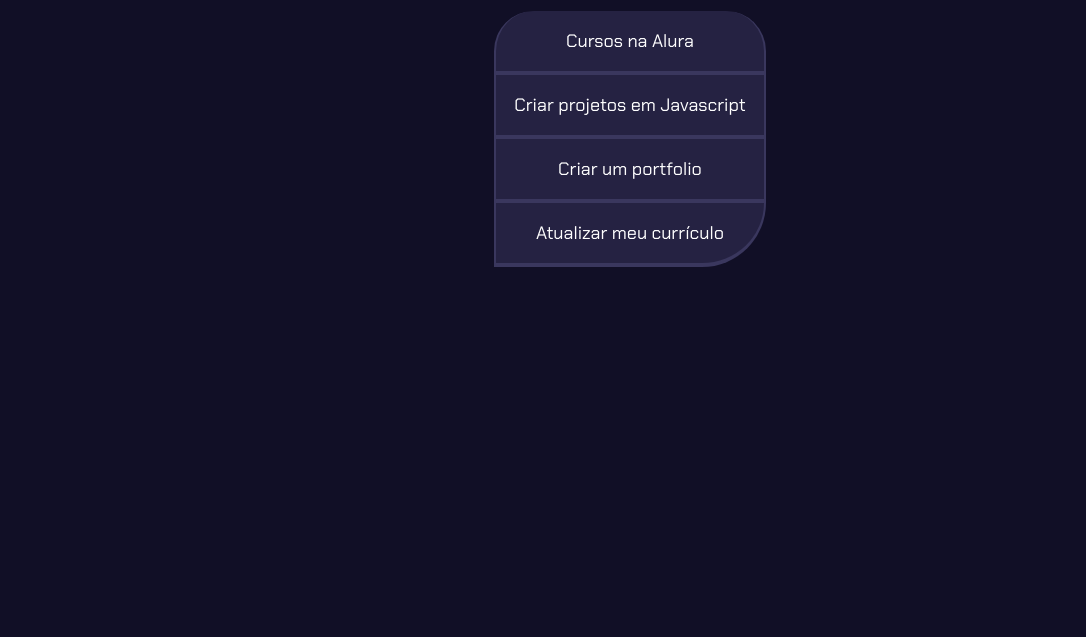
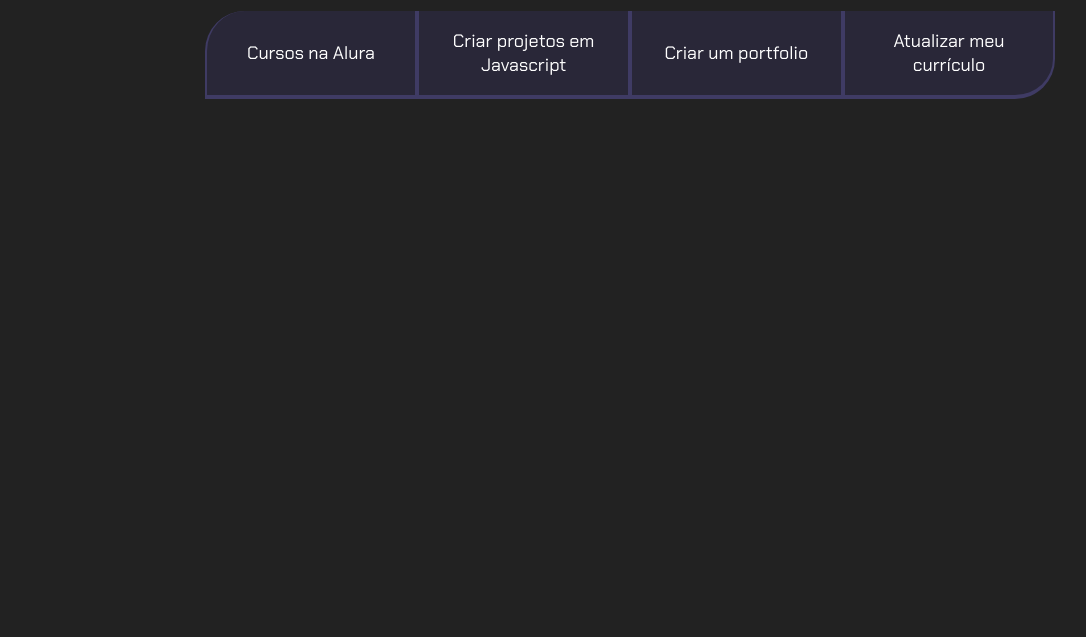
Before and after one commit to Amilcar07/Codigo-2do-timestre-3ero, a plain HTML site: page index.html in a window 1280 px wide. Shown: the part 163-800 px from the top of the page, without its empty margins (10-1096 px from the left). Drawn offline with Linux system fonts and the light colour scheme.

Commit message:
Add files via upload

```diff
--- a/style.css
+++ b/style.css
@@ -1,27 +1,4 @@
 @import url('https://fonts.googleapis.com/css2?family=Chakra+Petch:wght@400;700&display=swap');
-
-:root {
-    --cor-de-fundo: #0d0b22fa;
-    --verde: #6FFF57;
-    --branco: #FFFFFF;
-    --botao-ativo: #3A375E;
-    --botao-inativo: #3a375e80;
-    --texto-fundo: rgba(61, 56, 110, 0.3);
-}
-
-body {
-    background-color: var(--cor-de-fundo);
-    color: var(--branco);
-    font-family: 'Chakra Petch', sans-serif;
-}
-
-
-.conteudo-principal {
-    display: flex;
-    flex-direction: column;
-    justify-content: center;
-    align-items: center;
-    max-width: 1200px;@import url('https://fonts.googleapis.com/css2?family=Chakra+Petch:wght@400;700&display=swap');
 
     :root {
         --cor-de-fundo: #222222;
@@ -82,9 +59,6 @@
     .botoes {
         display: block;
     }
-    width: 100%;
-    margin: 0 auto;
-}
 
 .titulo-principal {
     text-align: left;
@@ -120,6 +94,13 @@
     display: block;
 }
 
+
+PARTE DEL CURSO 2 EVENTOS EN JAVASCRIPT (23/05/25)
+.ativo{
+    background-color: var(--botao-ativo);
+    border-bottom: 4px solid var(--verde);
+}
+
 @media screen and (min-width: 768px){
     .botoes{
     display:flex;
@@ -127,9 +108,9 @@
 }
 
 .botao:first-child {
-    border-radius: 70px 0 0 0;
+    border-radius: 40px 0 0 0;
 }
 
 .botao:last-child {
-    border-radius: 0 0 70px 0;
+    border-radius: 0 0 40px 0;
 }
```
